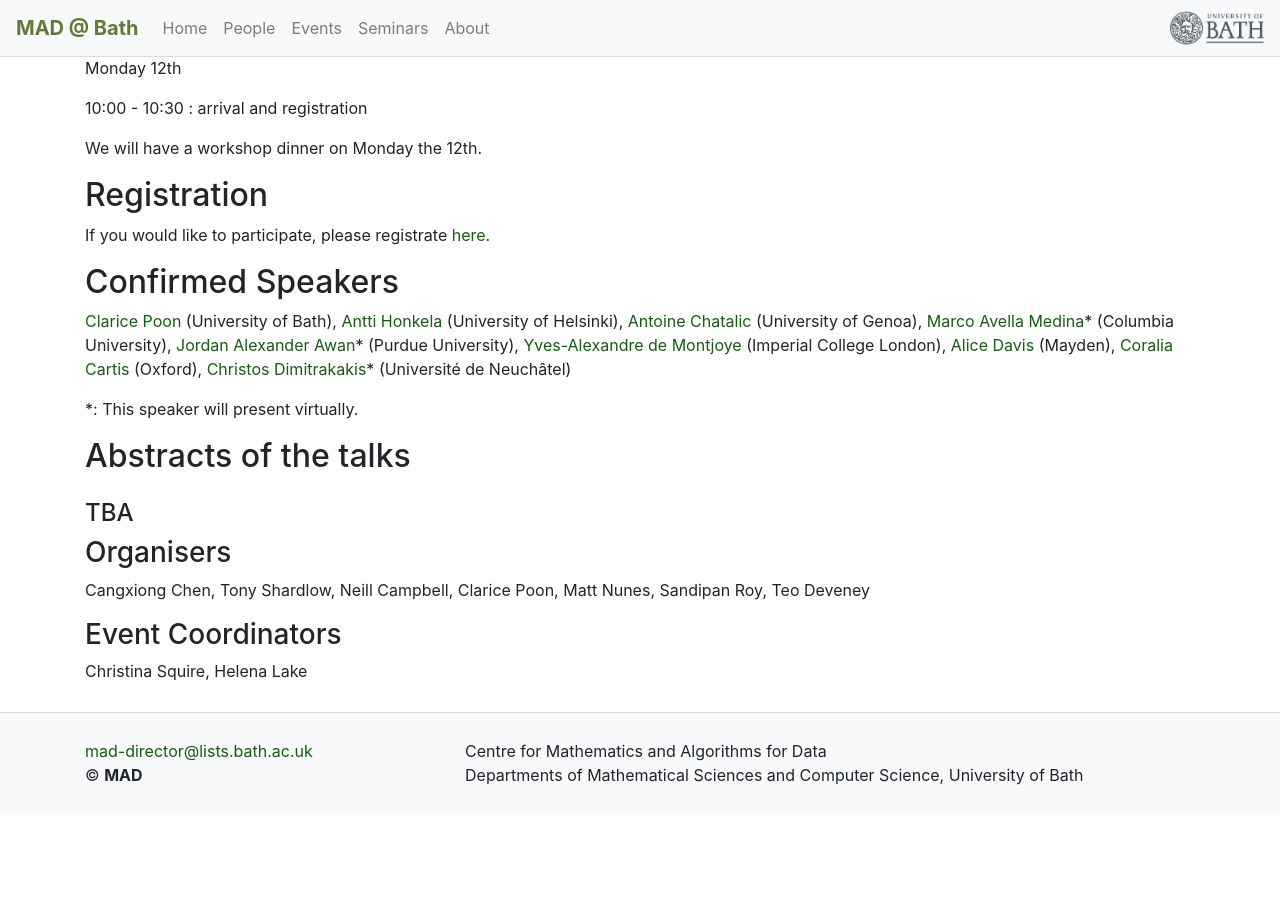
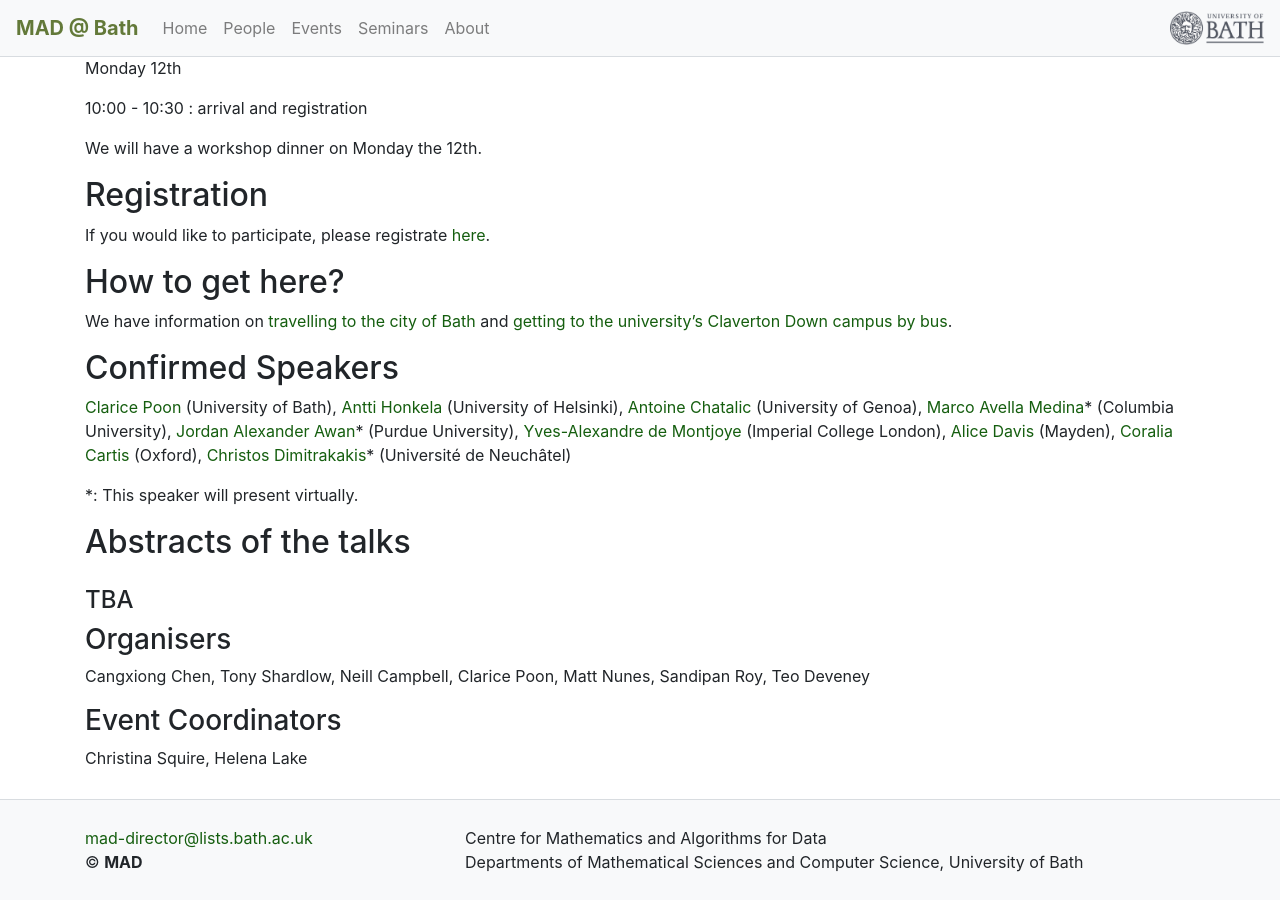
Before and after one commit to mathematics-and-algorithms-for-data/mathematics-and-algorithms-for-data.github.io, a Jekyll site: the page built from _events/diff_priv_2022.md, in a window 1280 px wide and 900 px high, scrolled down 516 px. Built offline with Jekyll 4.4.1, drawn with Linux system fonts in a browser that asks for light colours; nearby versions of some CDN libraries; before the commit the page ends 1329 px from its top, so only the background shows below that.

Commit message:
Update diff_priv_2022.md

```diff
--- a/_events/diff_priv_2022.md
+++ b/_events/diff_priv_2022.md
@@ -28,6 +28,10 @@ We will have a workshop dinner on Monday the 12th.
 
 If you would like to participate, please registrate [here](https://forms.gle/uE66SHqQqh2i7nYq6).
 
+## How to get here?
+
+We have information on [travelling to the city of Bath](https://www.bath.ac.uk/guides/travelling-to-the-city-of-bath/) and [getting to the university's Claverton Down campus by bus](https://www.bath.ac.uk/guides/travelling-by-bus-to-the-university-of-bath/).
+
 <!--
 |  |&nbsp;&nbsp;&nbsp;&nbsp;&nbsp;&nbsp;| |
 |--:||---|
```
